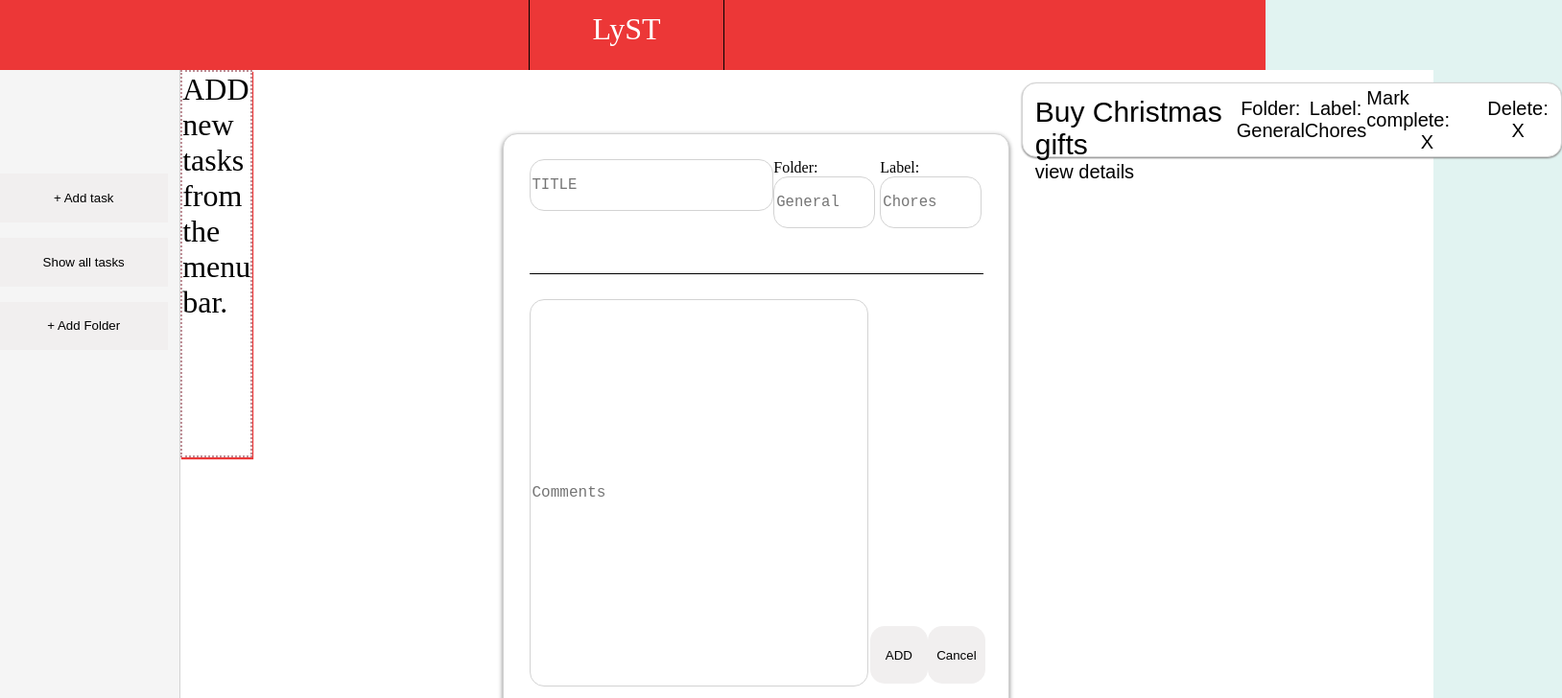
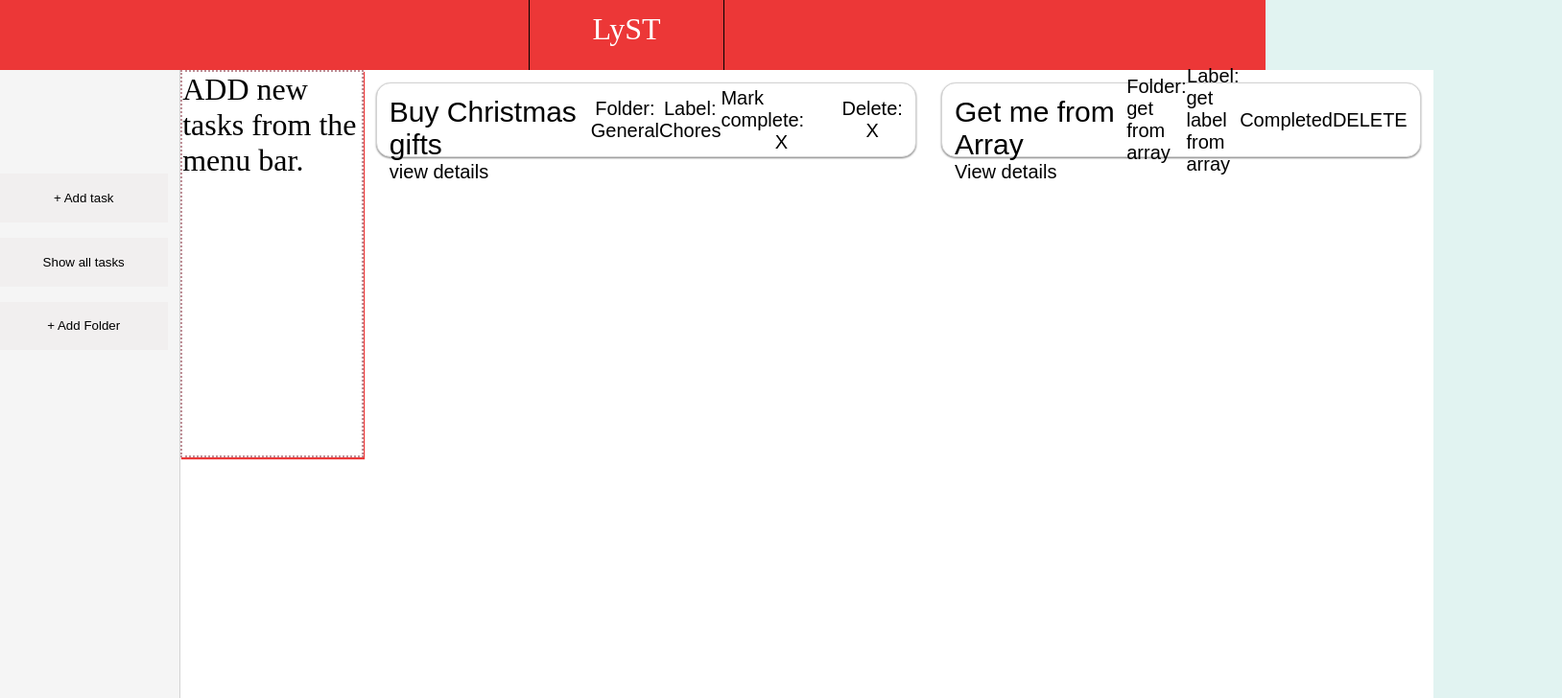
Before and after one commit to MattRueter/TOP_libraryapp, a website built with webpack: page dist/index.html in a window 1280 px wide. Both pictures are taken after a click on the button "Show all tasks". Shown: the top 728 px of the page at 96% size, 1628 px wide, since content can reach past the window. Built offline with nearby package versions, Linux system fonts and the light colour scheme.

Commit message:
created separate DOM.js file

```diff
--- /dev/null
+++ b/src/DOM.js
@@ -0,0 +1,60 @@
+
+const display = document.querySelector('.display');
+
+
+//This creates an task item (Could probably be much simpler).
+const showTasks = document.querySelector('#taskBtn');
+	showTasks.addEventListener('click', () =>{
+
+		const taskItem = document.createElement('div');
+		taskItem.classList.add('taskItem');
+		display.appendChild(taskItem);
+
+			const leftContainer = document.createElement('div');
+			leftContainer.classList.add('.leftContainer');
+			taskItem.appendChild(leftContainer);
+
+				const title = document.createElement('div');
+				title.classList.add('title');
+				leftContainer.appendChild(title);
+				title.textContent = 'Get me from Array';
+
+				const viewDetails = document.createElement('div');
+				viewDetails.classList.add('viewDetails');
+				leftContainer.appendChild(viewDetails);
+				viewDetails.textContent = 'View details';
+
+			const rightContainer = document.createElement('div');
+			rightContainer.classList.add('rightContainer');
+			taskItem.appendChild(rightContainer);
+
+				const folderRef = document.createElement('div');
+				folderRef.classList.add('folderRef');
+				rightContainer.appendChild(folderRef);
+				folderRef.textContent = 'Folder:';
+
+					const folder = document.createElement('div');
+					folder.setAttribute('id','folder');
+					folderRef.appendChild(folder);
+					folder.textContent ='get from array';
+
+				const labelRef = document.createElement('div');
+				labelRef.classList.add('labelRef');
+				rightContainer.appendChild(labelRef);
+				labelRef.textContent = 'Label:';
+
+					const label = document.createElement('div');
+					label.setAttribute('id', 'label');
+					labelRef.appendChild(label);
+					label.textContent = 'get label from array';
+
+				const markComplete = document.createElement('div');
+				markComplete.classList.add('markComplete');
+				rightContainer.appendChild(markComplete);
+				markComplete.textContent ='Completed';
+
+				const deleteBtn = document.createElement('div');
+				deleteBtn.classList.add('delete');
+				rightContainer.appendChild(deleteBtn);
+				deleteBtn.textContent = 'DELETE';
+	});
--- a/src/index.js
+++ b/src/index.js
@@ -1,5 +1,6 @@
 import _ from 'lodash';
 import './styles.css';
+import './DOM.js';
 
 
 
--- a/src/styles.css
+++ b/src/styles.css
@@ -111,10 +111,13 @@
 			margin-left:20%;
 			margin-top: 5%;
 			padding:2%;
-				display:flex;
-				flex-direction: column;
+				display:none;
 
 		}
+			.addItemBoxShow{
+				display: flex;
+				flex-direction:column;
+			}
 						.topContainerADD{
 							height:125px;
 							width:473px;
@@ -155,8 +158,8 @@
 /*individual task item*/
 		.taskItem{
 			display:flex;
-			flex-wrap:nowrap;
-			justify-content: space-between;
+			flex-wrap: nowrap;
+			justify-content:space-between;
 				border:1px solid lightgray;
 				border-radius: 15px;
 				background-color: #ffffff;
```
